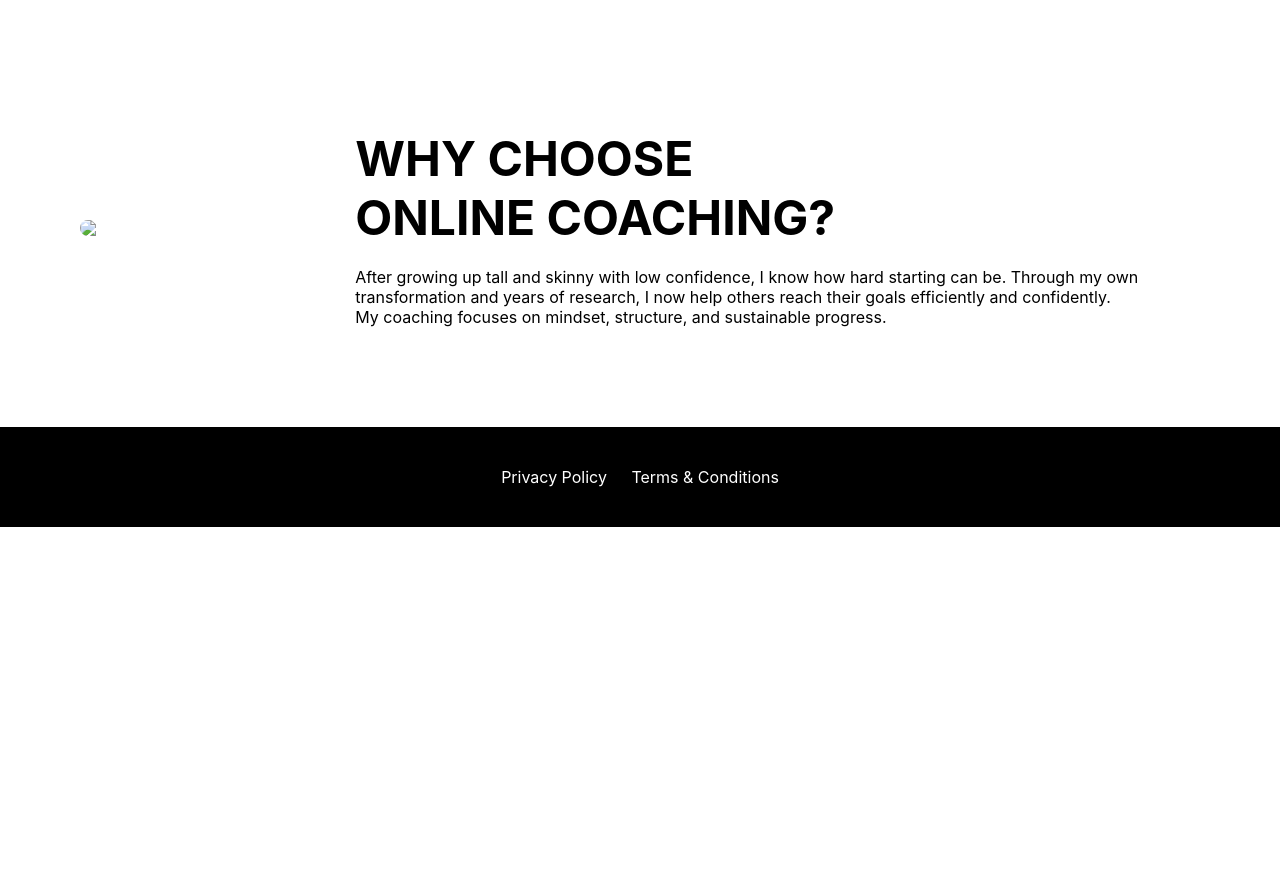
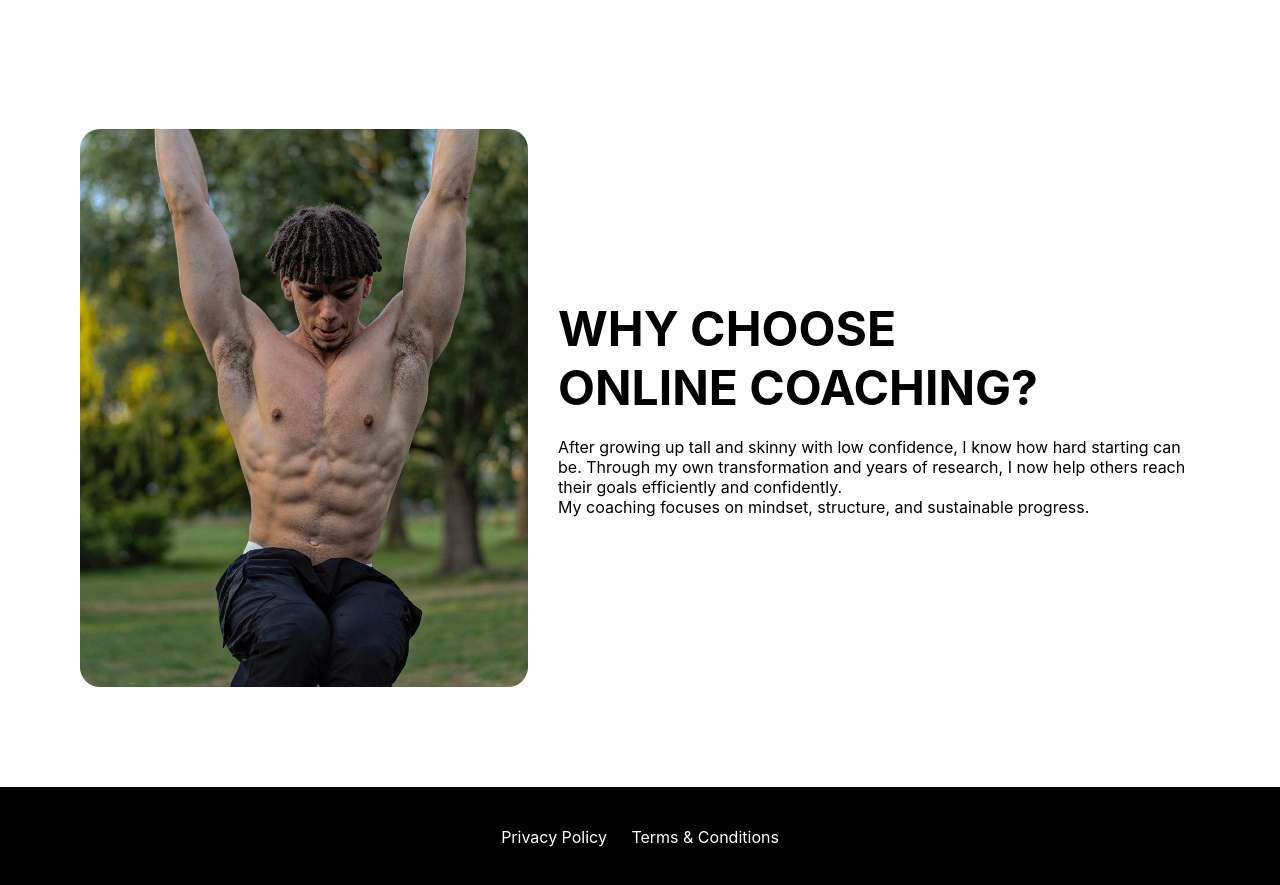
Before and after one commit to aditya0xd/Beckles-fitness-UI, a plain HTML site: page index.html in a window 1280 px wide. Shown: the part 3140-4025 px from the top of the page. Before the commit the page ends 3667 px from the top, so only its background shows below. Drawn offline with Linux system fonts and the light colour scheme; the site is published under a folder, as on GitHub Pages, so addresses that start at the root find nothing.

Commit message:
updated index file

```diff
--- a/index.html
+++ b/index.html
@@ -107,7 +107,7 @@
 
 <!-- FOUNDER -->
 <section class="founder">
-  <img src="/public/About.jpg" />
+  <img src="./public/About.jpg" />
 
   <div class="story">
       <h2>WHY CHOOSE<br/>ONLINE COACHING?</h2>
```
